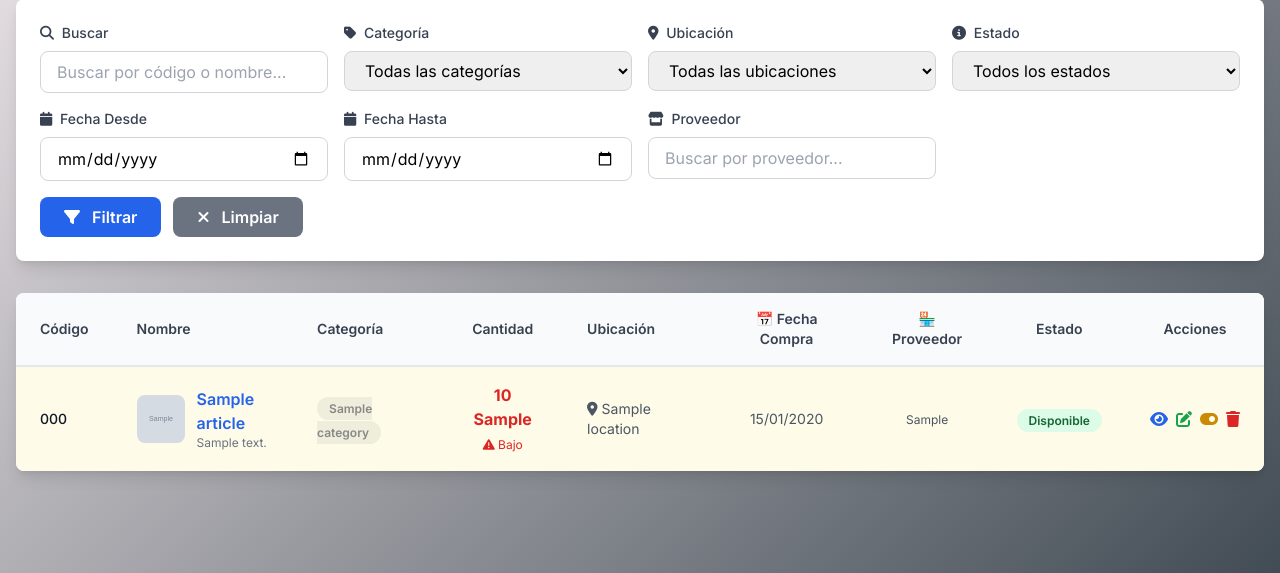
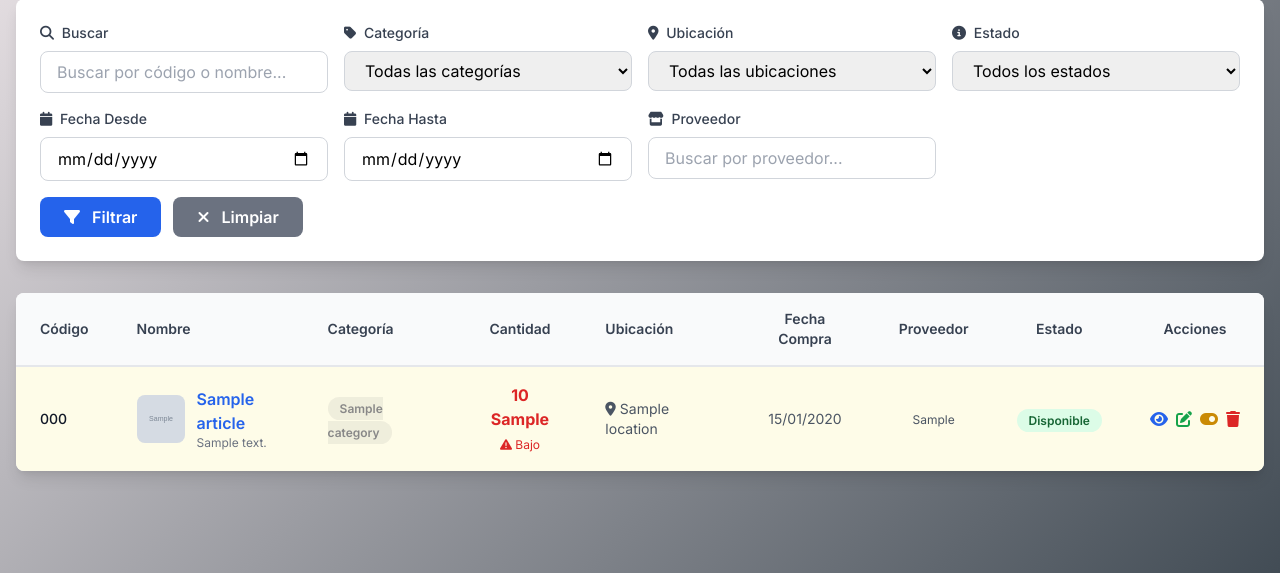
Before and after one commit to JACOboooodfg/Gestor_inventarios, a Django app: page /articles/ in a window 1280 px wide. Shown: the part 227-800 px from the top of the page. Run offline with Django 5.2, Linux system fonts and the light colour scheme; a user stored in the database is signed in; tables that the repository leaves empty hold one stand-in row (values such as "Sample post"); grey boxes marked "Sample" are stand-in pictures; some libraries are stand-ins or nearby versions.

Commit message:
Update article_list.html

```diff
--- a/templates/inventory/article_list.html
+++ b/templates/inventory/article_list.html
@@ -101,8 +101,8 @@
                     <th class="px-6 py-4 text-left text-sm font-semibold text-gray-700">Categoría</th>
                     <th class="px-6 py-4 text-center text-sm font-semibold text-gray-700">Cantidad</th>
                     <th class="px-6 py-4 text-left text-sm font-semibold text-gray-700">Ubicación</th>
-                    <th class="px-6 py-4 text-center text-sm font-semibold text-gray-700">📅 Fecha Compra</th>
-                    <th class="px-6 py-4 text-center text-sm font-semibold text-gray-700">🏪 Proveedor</th>
+                    <th class="px-6 py-4 text-center text-sm font-semibold text-gray-700">Fecha Compra</th>
+                    <th class="px-6 py-4 text-center text-sm font-semibold text-gray-700">Proveedor</th>
                     <th class="px-6 py-4 text-center text-sm font-semibold text-gray-700">Estado</th>
                     <th class="px-6 py-4 text-center text-sm font-semibold text-gray-700">Acciones</th>
                 </tr>
```
